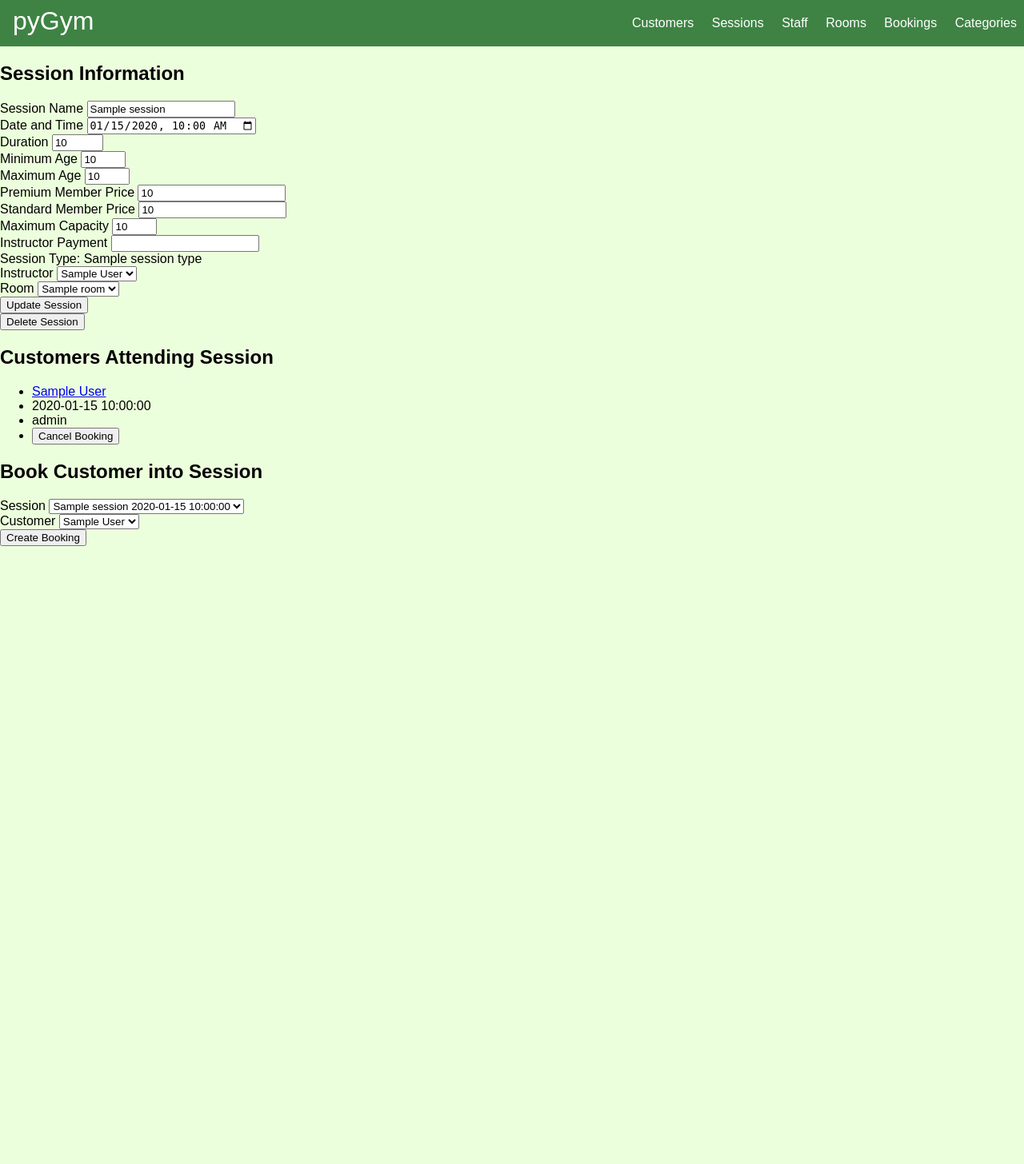
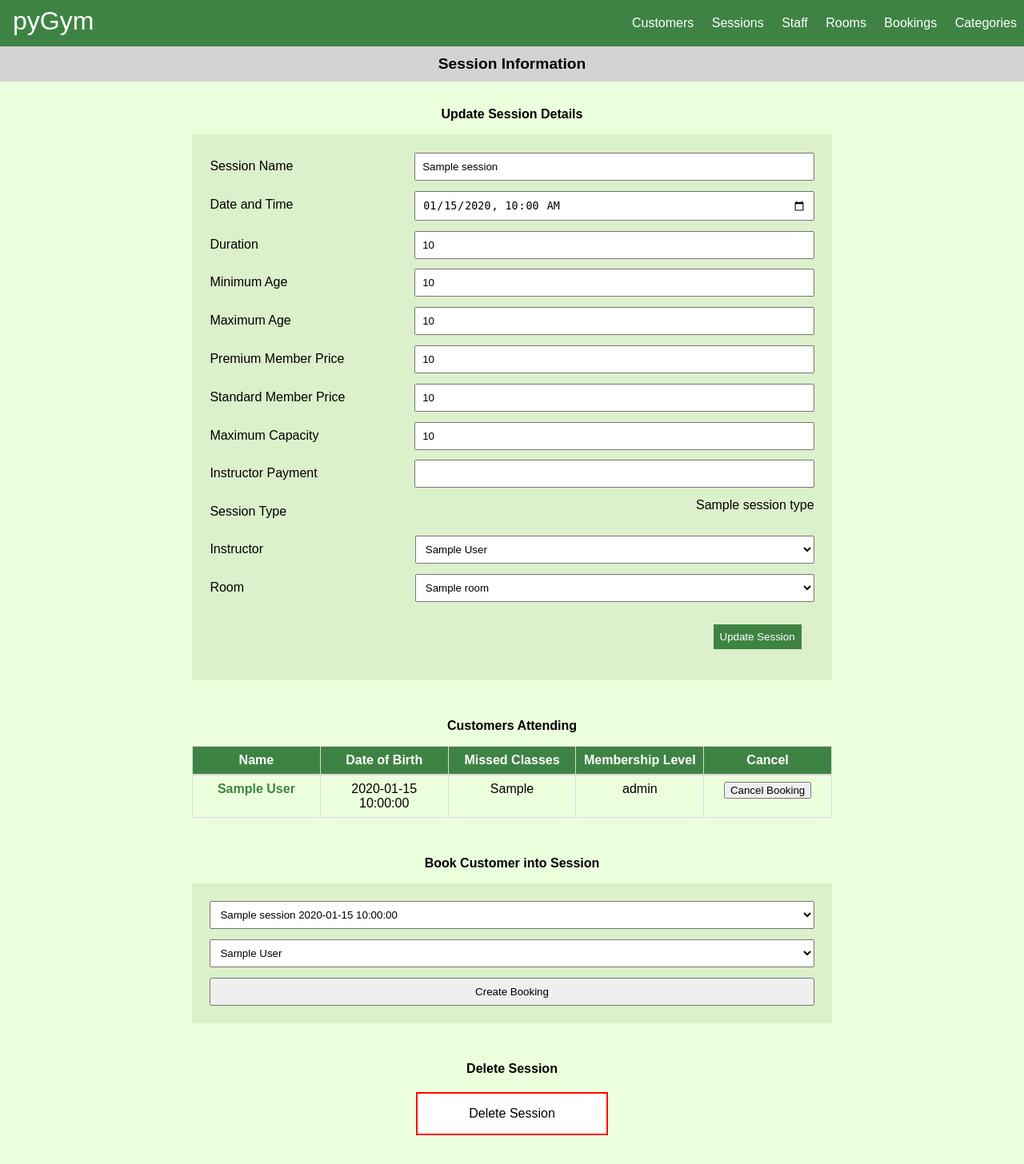
Before and after one commit to EJDC/pyGym_Project, a Flask app: page /sessions/1 in a window 1280 px wide. Shown: the whole page at 80% size. Before the commit the page ends 683 px from the top, so only its background shows below. Run offline with Flask 2, Linux system fonts and the light colour scheme; a database or web service that is not in the repository returns one stand-in record (values such as "Sample title"); some libraries are stand-ins or nearby versions.

Commit message:
:sparkles: Session Information  Page updated

```diff
--- a/templates/sessions/session_information.html
+++ b/templates/sessions/session_information.html
@@ -1,137 +1,135 @@
 {% extends "base.html" %}
 {% block content %}
-
-<h2> Session Information </h2>
-
+<div class="page_title">Session Information</div>
+</header>
+<body>
+    <div class="container">
+        <div class="top_page_section">Update Session Details</div>
         <section>
-    <form action="/sessions/{{session.id}}" method="post">
-        <div>
+            <form class="new-item" action="/sessions/{{session.id}}" method="post">
+                <ul class="form-wrapper">
+                    <li class="form-row">
                         <label for="name">Session Name</label>
                         <input type="text" id="name" name="name" value="{{session.name}}" required>
-        </div>
-
-        <div>
+                    </li>
+                    <li class="form-row">
                         <label for="date_and_time">Date and Time</label>
-            <input type="datetime-local" id="date_and_time" name="date_and_time" value="{{session.date_and_time}}"
-                required>
-        </div>
-
-        <div>
+                        <input type="datetime-local" id="date_and_time" name="date_and_time"
+                            value="{{session.date_and_time}}" required>
+                    </li>
+                    <li class="form-row">
                         <label for="duration">Duration</label>
-            <input type="number" min="0" max="180" step="5" id="duration" name="duration" value="{{session.duration}}"
-                required>
-        </div>
-
-        <div>
+                        <input type="number" min="0" max="180" step="5" id="duration" name="duration"
+                            value="{{session.duration}}" required>
+                    </li>
+                    <li class="form-row">
                         <label for="min_age">Minimum Age</label>
-            <input type="number" min="0" max="99" step="1" id="min_age" name="min_age" value="{{session.min_age}}"
-                required>
-        </div>
-
-        <div>
+                        <input type="number" min="0" max="99" step="1" id="min_age" name="min_age"
+                            value="{{session.min_age}}" required>
+                    </li>
+                    <li class="form-row">
                         <label for="max_age">Maximum Age</label>
-            <input type="number" min="0" max="99" step="1" id="max_age" name="max_age" value="{{session.max_age}}"
-                required>
-        </div>
-        <div>
+                        <input type="number" min="0" max="99" step="1" id="max_age" name="max_age"
+                            value="{{session.max_age}}" required>
+                    </li>
+                    <li class="form-row">
                         <label for="p_member_price">Premium Member Price</label>
                         <input type="number" min="0" step="any" id="p_member_price" name="p_member_price"
                             value="{{session.p_member_price}}" required>
-        </div>
-
-        <div>
+                    </li>
+                    <li class="form-row">
                         <label for="s_member_price">Standard Member Price</label>
                         <input type="number" min="0" step="any" id="s_member_price" name="s_member_price"
                             value="{{session.s_member_price}}" required>
-        </div>
-
-        <div>
+                    </li>
+                    <li class="form-row">
                         <label for="max_capacity">Maximum Capacity</label>
                         <input type="number" min="0" max="99" step="1" id="max_capacity" name="max_capacity"
                             value="{{session.max_capacity}}" required>
-        </div>
-
-        <div>
+                    </li>
+                    <li class="form-row">
                         <label for="instructor_payment">Instructor Payment</label>
                         <input type="number" min="0" step="any" id="instructor_payment" name="instructor_payment"
                             value="{{session.instructor_payment}}" required>
-        </div>
-
-        <div>
+                    </li>
+                    <li class="form-row">
+                        <label for = "Session_Type"> Session Type</label>
+                        <div id="Session_Type">
                         {% for session_type in session_types %}
                         {% if session.session_type.id==session_type.id %}
-                    Session Type: {{ session_type.name}}
+                        {{ session_type.name}}
                         {% endif %}
                         {% endfor %}
                         </div>
-        <div>
+                    </li>
+                    <li class="form-row">
                         <label for="instructor">Instructor</label>
                         <select id="instructor" name="instructor_id">
                             {% for instructor in staff %}
-                <option value="{{ instructor.id }}" {% if session.instructor.id==instructor.id %} selected="selected" {%
-                    endif %}>
+                            <option value="{{ instructor.id }}" {% if session.instructor.id==instructor.id %}
+                                selected="selected" {% endif %}>
                                 {{ instructor.first_name }} {{ instructor.last_name }}
                             </option>
                             {% endfor %}
                         </select>
-        </div>
-
-        <div>
+                    </li>
+                    <li class="form-row">
                         <label for="room">Room</label>
                         <select id="room" name="room_id">
                             {% for room in rooms %}
-                <option value="{{ room.id }}" {% if session.room.id==room.id %} selected="selected" {% endif %}>
+                            <option value="{{ room.id }}" {% if session.room.id==room.id %} selected="selected" {% endif
+                                %}>
                                 {{ room.name }}
                             </option>
                             {% endfor %}
                         </select>
+                    </li>
+                    <li class="form-row">
+                        <button type="submit">Update Session</button>
+                    </li>
+                </ul>
+            </form>
+        </section>
+        <div class="page_section">Customers Attending</div>
+        <div class="table-container">
+            <div class="flex-table header">
+                <div class="flex-row">Name</div>
+                <div class="flex-row">Date of Birth</div>
+                <div class="flex-row">Missed Classes</div>
+                <div class="flex-row">Membership Level</div>
+                <div class="flex-row">Cancel</div>
+            </div>
+            {% for attendee in attendees %}
+            <div class="flex-table row">
+                <div class="flex-row"><a class="name" href="/customers/{{attendee.id}}"> {{ attendee.first_name }} {{attendee.last_name}} </a> </div>
+                <div class="flex-row">{{ attendee.dob }} </div>
+                <div class="flex-row">{{ attendee.missed_classes }} </div>
+                <div class="flex-row">{{ attendee.membership_level}} </div>
+                <div class="flex-row">{% for booking in bookings %}{% if booking.customer.id == attendee.id and booking.session.id == session.id %}
+                        <form action="/bookings/{{ booking.id }}/delete" method="POST">
+                            <input type="submit" value="Cancel Booking">
+                    </form>{% endif %}
+                    {% endfor %}
+                </div>
+            </div>
+            {% endfor %}
         </div>
 
-        <div>
-            <button type="submit">Update Session</button>
-        </div>
-    </form>
-    <div>
-        <form action="/sessions/{{ session.id }}/delete" method="POST">
-            <input type="submit" value="Delete Session">
-        </form>
-    </div>
-</section>
 
-<h2> Customers Attending Session</h2>
-<section>
-    {% for attendee in attendees %}
-        <ul>
-            <li>
-                <a href="/customers/{{attendee.id}}"> {{ attendee.first_name }} {{attendee.last_name}} </a>
-            </li>
-            <li>
-                {{ attendee.dob }} </a>
-            </li>
-            <li>
-                {{ attendee.membership_level}}
-            </li>
-                {% for booking in bookings %}
-                {% if booking.customer.id == attendee.id and booking.session.id == session.id %}
-                <li><form action="/bookings/{{ booking.id }}/delete" method="POST">
-                    <input type="submit" value="Cancel Booking"></li></form>{% endif %}
-                {% endfor %}
-        </ul>
-    {% endfor %}
-</section>
 
-<h2>Book Customer into Session</h2>
-<form action="/bookings" method="POST">
-    <div>
-        <label for="session">Session</label>
+        <div class="page_section">Book Customer into Session</div>
+        <form class="new_item" action="/bookings" method="POST">
+            <ul class="form-wrapper">
+                <li class="form-row">
+                <!-- <label for="session">Session</label> -->
                 <select name="session_id" id="session">
                     <option value="{{ session.id }}">
                         {{ session.name }} {{session.date_and_time}}
                     </option>
                 </select>
-    </div>
-    <div>
-        <label for="customer">Customer</label>
+            </li>
+            <li class = "form-row">
+                <!-- <label for="customer">Customer</label> -->
                 <select name="customer_id" id="customer">
                     {% for customer in customers %}
                     <option value="{{ customer.id }}">
@@ -139,10 +137,18 @@
                     </option>
                     {% endfor %}
                 </select>
-    </div>
-    <div>
+            </li>
+            <li class = "form-row">
                 <input type="submit" value="Create Booking">
-    </div>
+            </li>
+            </ul>
         </form>
 
+        <div class="page_section">Delete Session</div>
+        <div class="button_container">
+            <form action="/sessions/{{ session.id }}/delete" method="POST">
+                <input class="delete" type="submit" value="Delete Session">
+            </form>
+        </div>
+
         {% endblock %}
--- a/templates/staff/new.html
+++ b/templates/staff/new.html
@@ -1,6 +1,6 @@
 {% extends "base.html" %}
 {% block content %}
-<div class="page_title">New Customer</div>
+<div class="page_title">New Staff Member</div>
 </header>
 
 <body>
```
Also changed, not shown: templates/customers/customer_profile.html (+6 -15 lines). Lines whose indentation alone changed are shown as unchanged.
